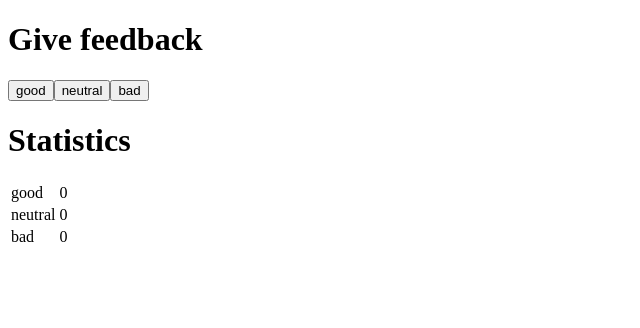
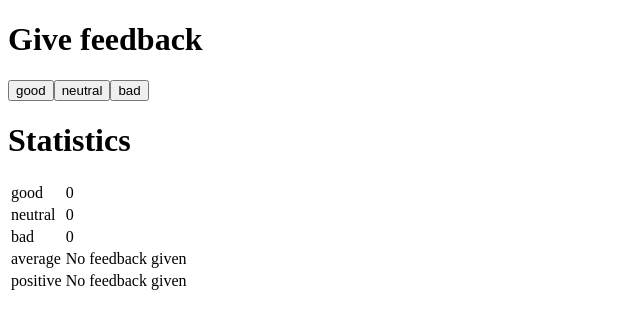
Before and after one commit to AmparoGarcia84/FullStackOpenCourse_Part1, a React (Vite) app in the folder part1/: page / in a window 1280 px wide. Shown: the top 328 px of the page, without its empty margins (0-640 px from the left). Built offline with nearby package versions, Linux system fonts and the light colour scheme; the HTML template or start-up script is replaced by a standard one.

Commit message:
Exercise 1.7

```diff
--- a/part1/src/App.jsx
+++ b/part1/src/App.jsx
@@ -28,18 +28,46 @@ const App = () => {
   const [neutral, setNeutral] = useState(0)
   const [bad, setBad] = useState(0)
 
+  const handleGoodClick = () => {
+    setGood(good + 1)
+  }
+
+  const handleNeutralClick = () => {
+    setNeutral(neutral + 1)
+  }
+
+  const handleBadClick = () => {
+    setBad(bad + 1)
+  }
+
+  const average = () => {
+    if (good + neutral + bad === 0) {
+      return 'No feedback given'
+    }
+    return (good - bad) / (good + neutral + bad)
+  }
+
+  const positive = () => {
+    if (good + neutral + bad === 0) {
+      return 'No feedback given'
+    }
+    return good / (good + neutral + bad) * 100 + '%'
+  }
+
   return (
     <div>
       <Header text='Give feedback' />
-      <Button handleClick={() => setGood(good + 1)} text='good' />
-      <Button handleClick={() => setNeutral(neutral + 1)} text='neutral' />
-      <Button handleClick={() => setBad(bad + 1)} text='bad' />
+      <Button handleClick={handleGoodClick} text='good' />
+      <Button handleClick={handleNeutralClick} text='neutral' />
+      <Button handleClick={handleBadClick} text='bad' />
       <Header text='Statistics' />
       <table>
         <tbody>
           <StatisticLine text='good' value={good} />
           <StatisticLine text='neutral' value={neutral} />
           <StatisticLine text='bad' value={bad} />
+          <StatisticLine text='average' value={average()} />
+          <StatisticLine text='positive' value={positive()} />
         </tbody>
       </table>
     </div>
```
